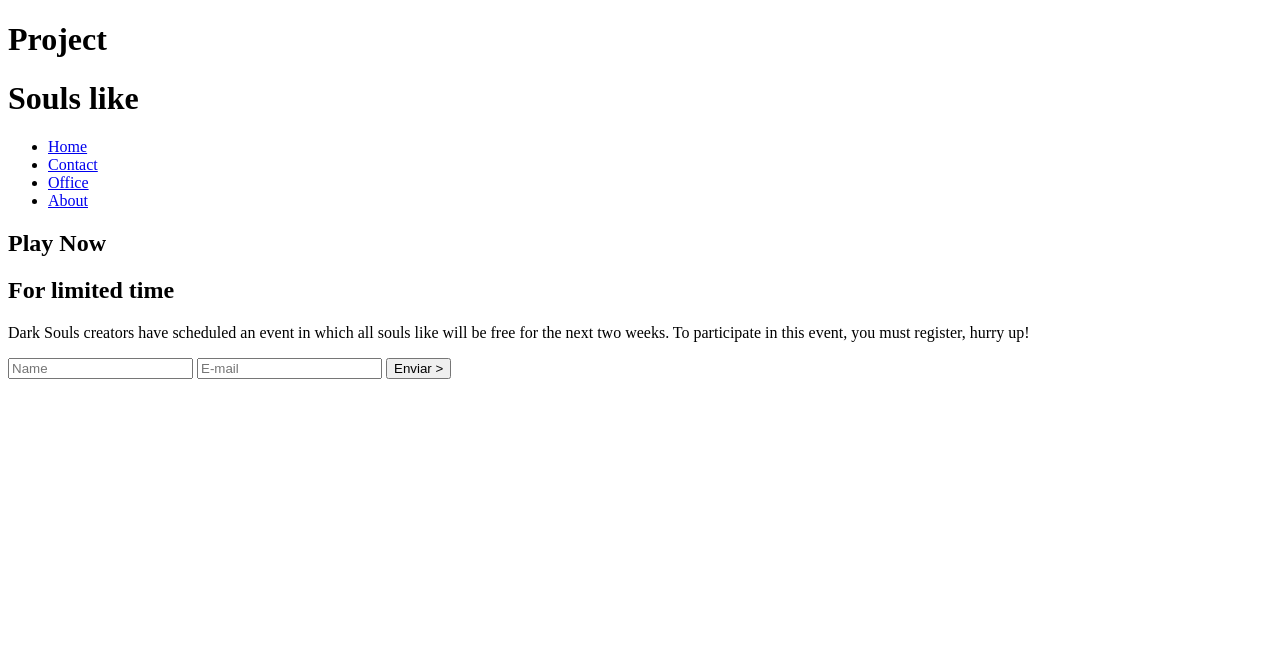
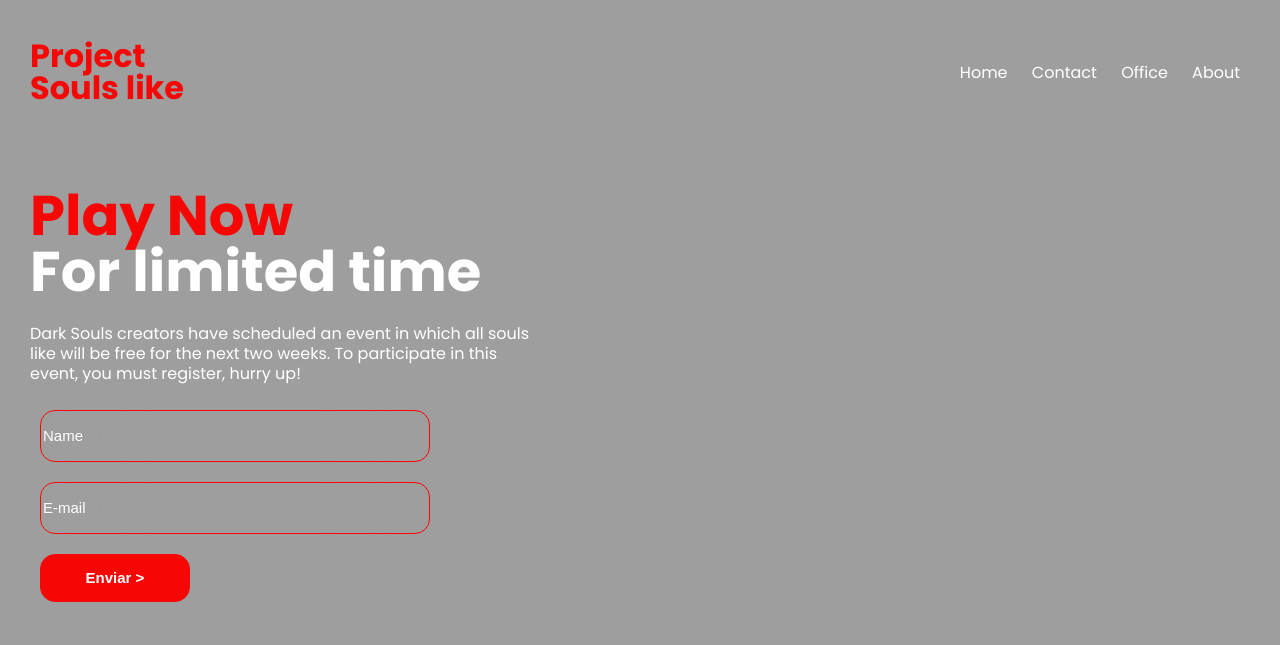
Before and after one commit to uSamuca/DARK-SOULS-CSS-HTML, a plain HTML site: page index.html in a window 1280 px wide. Drawn offline with Linux system fonts and the light colour scheme; the site is published under a folder, as on GitHub Pages, so addresses that start at the root find nothing.

Commit message:
DARK SOULS HTML CSS commit

```diff
--- a/index.html
+++ b/index.html
@@ -3,8 +3,10 @@
 <head>
     <meta charset="UTF-8">
     <meta name="viewport" content="width=device-width, initial-scale=1.0">
-    <link href="/style/style.css" rel="stylesheet">
-    <link href="/style/media.css" rel="stylesheet">
+    <link href="./style/style.css" rel="stylesheet">
+    <link href="./style/media.css" rel="stylesheet">
+    <link rel="preconnect" href="https://fonts.googleapis.com">
+    <link rel="preconnect" href="https://fonts.gstatic.com" crossorigin>
     <link href="https://fonts.googleapis.com/css2?family=Poppins:ital,wght@0,100;0,200;0,300;0,400;0,500;0,600;0,700;0,800;0,900;1,100;1,200;1,300;1,400;1,500;1,600;1,700;1,800;1,900&display=swap" rel="stylesheet">
     <title>PROJETO2</title>
 </head>
```
